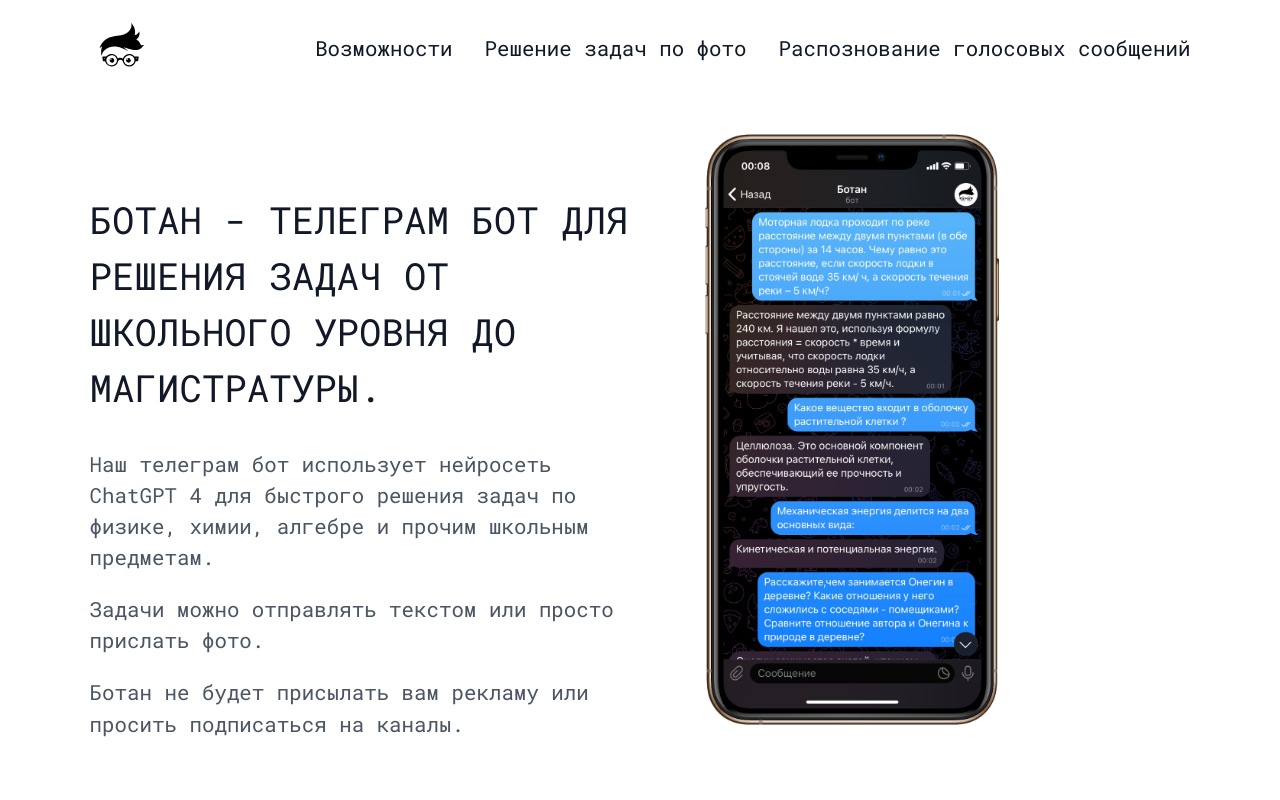
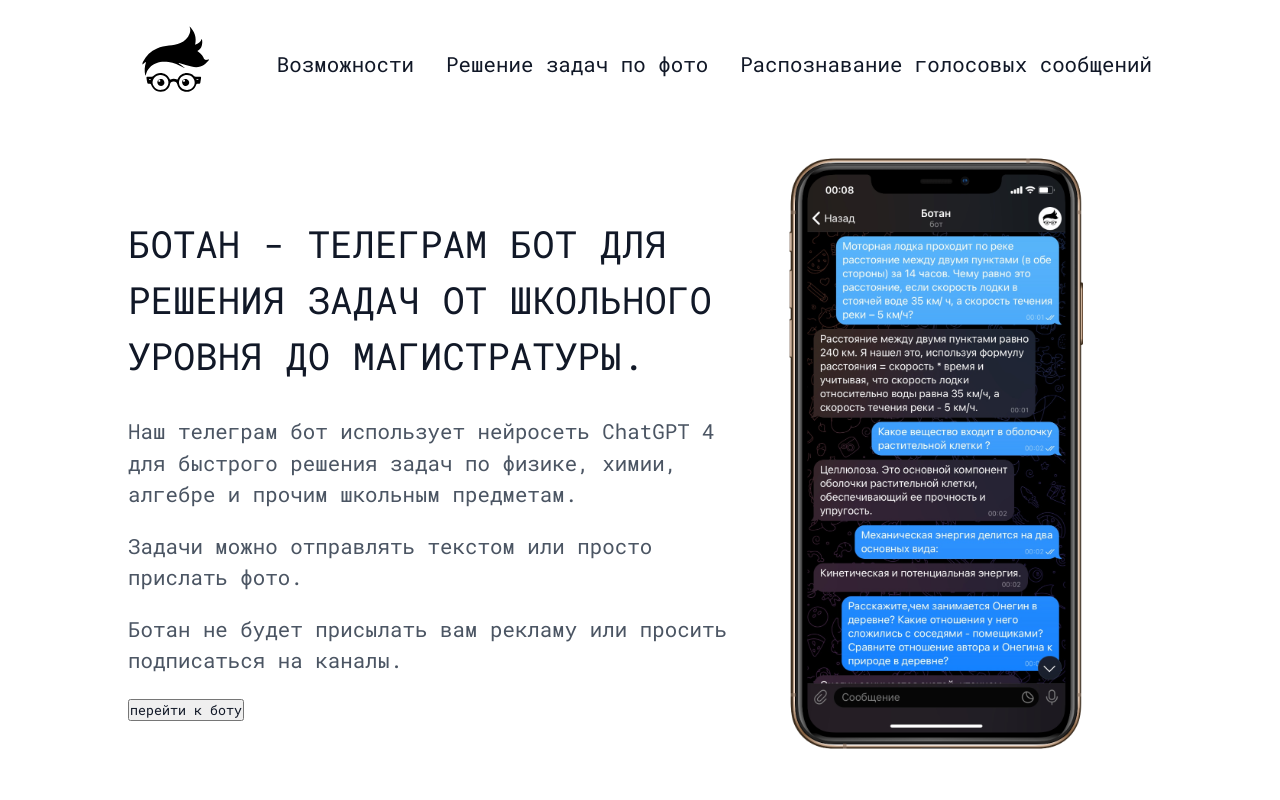
Before and after one commit to murimolda/BotanBot, a PHP site: page / in a window 1280 px wide. Run offline with PHP 8.4, Linux system fonts and the light colour scheme.

Commit message:
feat: add link-bot button

```diff
--- a/assets/style/main.css
+++ b/assets/style/main.css
@@ -118,7 +118,7 @@ p {
   --main-font: "Roboto Mono", sans-serif;
   --main-bg: #ffffff;
   --main-fz: 1.3rem;
-  --container-w: 86%;
+  --container-w: 80%;
   --container-ws: 96%;
   --active-link-color: #0088cc;
 }
@@ -164,13 +164,12 @@ a:visited {
 }
 
 .main-container {
-  padding-top: 2rem;
-  gap: 4rem;
+  padding-top: 1.5rem;
 }
 
 .main-link {
   display: inline-block;
-  width: 4rem;
+  width: 6rem;
   height: auto;
 }
 
@@ -210,17 +209,18 @@ p {
 }
 
 .content-section {
-  width: 50%;
+  width: 60%;
   margin-top: 4rem;
 }
 
 .aside-block {
-  width: 40%;
+  width: 38%;
 }
 
 .mobile-screen {
   height: 75vh;
   width: auto;
+  text-align: center;
 }
 
 .screen-image {
--- a/index.html
+++ b/index.html
@@ -23,7 +23,7 @@
             <ul class="nav-list">
               <li class="nav-item"><a href="nav/opportunity.html" class="nav-link">Возможности</a></li>
               <li class="nav-item"><a href="nav/photo.html" class="nav-link">Решение задач по фото</a></li>
-              <li class="nav-item"><a href="nav/voice.html" class="nav-link">Распознование голосовых сообщений</a></li>
+              <li class="nav-item"><a href="nav/voice.html" class="nav-link">Распознавание голосовых сообщений</a></li>
             </ul>
           </nav>
           <div class="hamburger-wrap">
@@ -48,6 +48,11 @@
           <p class="content-text">Наш телеграм бот использует нейросеть ChatGPT 4 для быстрого решения задач по физике, химии, алгебре и прочим школьным предметам.</p>
           <p class="content-text">Задачи можно отправлять текстом или просто прислать фото.</p>
           <p class="content-text">Ботан не будет присылать вам рекламу или просить подписаться на каналы.</p>
+          <button class="bot-button">
+            <a href="https://t.me/Botan_gdz_bot" target="_blank" class="bot-link">
+              перейти к боту
+            </a>
+          </button>
         </section>
         <aside class="aside-block">
           <div class="mobile-screen">
--- a/nav/opportunity.html
+++ b/nav/opportunity.html
@@ -23,7 +23,7 @@
             <ul class="nav-list">
               <li class="nav-item"><a href="../nav/opportunity.html" class="nav-link active">Возможности</a></li>
               <li class="nav-item"><a href="../nav/photo.html" class="nav-link">Решение задач по фото</a></li>
-              <li class="nav-item"><a href="../nav/voice.html" class="nav-link">Распознование голосовых сообщений</a></li>
+              <li class="nav-item"><a href="../nav/voice.html" class="nav-link">Распознавание голосовых сообщений</a></li>
             </ul>
           </nav>
           <div class="hamburger-wrap">
--- a/nav/voice.html
+++ b/nav/voice.html
@@ -23,7 +23,7 @@
             <ul class="nav-list">
               <li class="nav-item"><a href="../nav/opportunity.html" class="nav-link">Возможности</a></li>
               <li class="nav-item"><a href="../nav/photo.html" class="nav-link">Решение задач по фото</a></li>
-              <li class="nav-item"><a href="../nav/voice.html" class="nav-link active">Распознование голосовых сообщений</a></li>
+              <li class="nav-item"><a href="../nav/voice.html" class="nav-link active">Распознавание голосовых сообщений</a></li>
             </ul>
           </nav>
           <div class="hamburger-wrap">
```
Also changed, not shown: nav/photo.html (+6 -1 lines).
